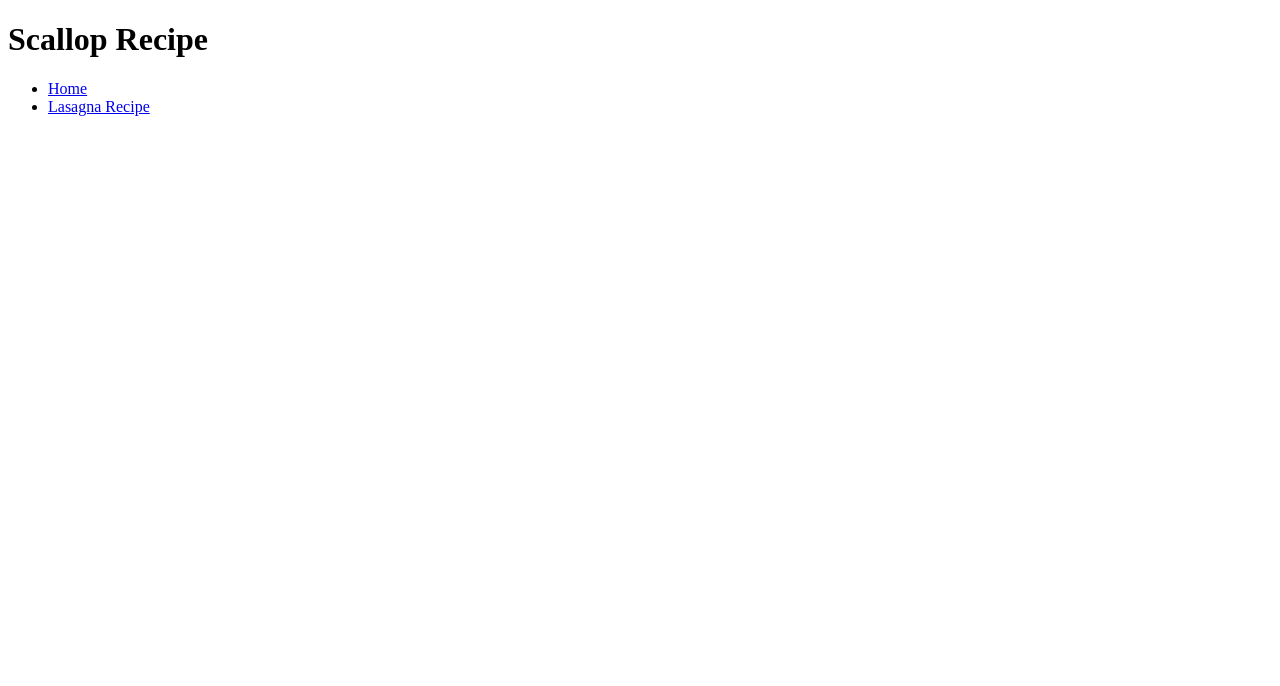
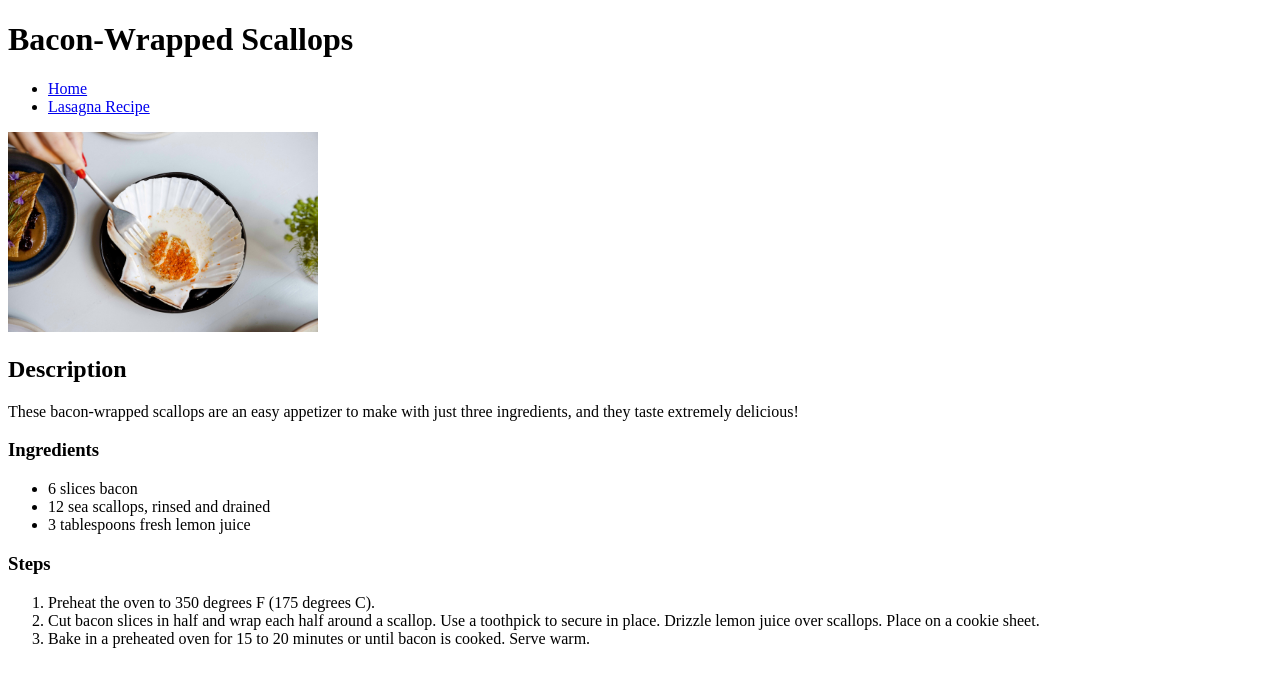
Before and after one commit to gaudley/odin-recipes, a plain HTML site: page recipes/scallops.html in a window 1280 px wide. Drawn offline with Linux system fonts and the light colour scheme.

Commit message:
Add: second page

```diff
--- a/recipes/scallops.html
+++ b/recipes/scallops.html
@@ -5,11 +5,30 @@
     <title>Recipe Book</title>
 </head>
 <body>
-    <h1>Scallop Recipe</h1>
+    <h1>Bacon-Wrapped Scallops</h1>
 
     <ul>
     <li><a href="../index.html">Home</a></li>
     <li><a href="./lasagna.html">Lasagna Recipe</a></li>
     </ul>
+
+<img src="../iamges/edward-howell-TmJeUh0rc3c-unsplash.jpg" alt="a scallop on a plate" width="310" height="200">
+
+
+    <h2>Description</h2>
+    <p>These bacon-wrapped scallops are an easy appetizer to make with just three ingredients, and they taste extremely delicious!</p>
+
+    <h3>Ingredients</h3>
+    <ul>
+        <li>6 slices bacon</li>
+        <li>12 sea scallops, rinsed and drained</li>
+        <li>3 tablespoons fresh lemon juice</li>
+    </ul>
+    <h3>Steps</h3>
+    <ol>
+        <li>Preheat the oven to 350 degrees F (175 degrees C).</li>
+        <li>Cut bacon slices in half and wrap each half around a scallop. Use a toothpick to secure in place. Drizzle lemon juice over scallops. Place on a cookie sheet.</li>
+        <li>Bake in a preheated oven for 15 to 20 minutes or until bacon is cooked. Serve warm.</li>
+    </ol>
 </body>
 </html>
```
Also changed, not shown: recipes/lasagna.html (+1 -1 lines), iamges/edward-howell-TmJeUh0rc3c-unsplash.jpg (added).
